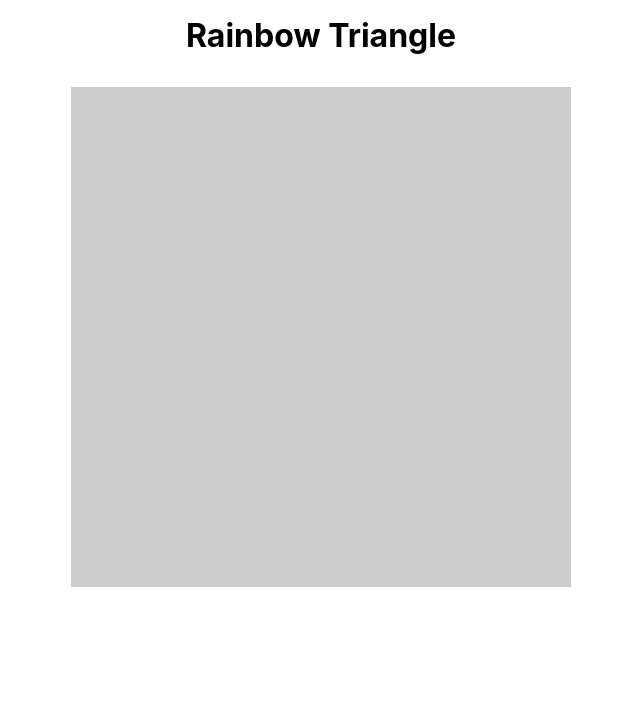
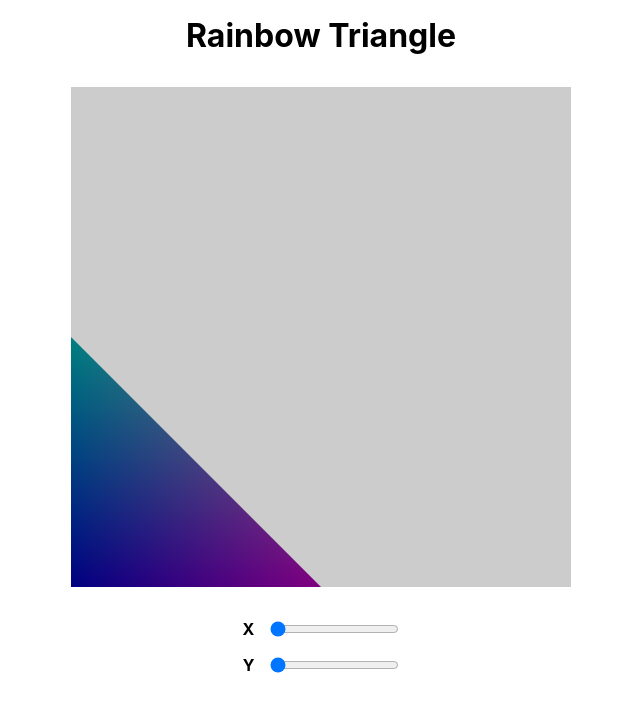
Before and after one commit to ronneljamesbote/webgl-examples, a Next.js app: page /examples/rainbow-triangle in a window 1280 px wide. Shown: the top 712 px of the page, without its empty margins (319-959 px from the left). Built offline with nearby package versions, Linux system fonts and the light colour scheme.

Commit message:
Implement triangle translation

```diff
--- a/src/pages/examples/rainbow-triangle/index.tsx
+++ b/src/pages/examples/rainbow-triangle/index.tsx
@@ -1,5 +1,5 @@
 import { NextPage } from 'next'
-import { useEffect } from 'react'
+import { useEffect, useState } from 'react'
 
 import { CanvasContainer } from '../../../components'
 import { initializeInstance } from '../../../utils/webgl'
@@ -9,7 +9,29 @@ import vertexShaderSource from './_shaders/vertex.glsl'
 const canvasId = 'canvas'
 const canvasDimensions = 500
 
+const drawScene = (gl: WebGL2RenderingContext, program: WebGLProgram) => {
+  const triangleGeometry = new Float32Array([0, 0, 250, 0, 0, 250])
+
+  const positionsBuffer = gl.createBuffer()
+  gl.bindBuffer(gl.ARRAY_BUFFER, positionsBuffer)
+  gl.bufferData(gl.ARRAY_BUFFER, triangleGeometry, gl.STATIC_DRAW)
+
+  const vertexArrayObject = gl.createVertexArray()
+  gl.bindVertexArray(vertexArrayObject)
+  const positionAttributeLocation = gl.getAttribLocation(program, 'a_position')
+  gl.enableVertexAttribArray(positionAttributeLocation)
+  gl.vertexAttribPointer(positionAttributeLocation, 2, gl.FLOAT, false, 0, 0)
+  gl.drawArrays(gl.TRIANGLES, 0, triangleGeometry.length / 2)
+
+  gl.useProgram(null)
+  gl.bindBuffer(gl.ARRAY_BUFFER, null)
+  gl.bindVertexArray(null)
+  gl.disableVertexAttribArray(positionAttributeLocation)
+}
+
 const RainbowTriangle: NextPage = () => {
+  const [translation, setTranslation] = useState<{ x: number; y: number }>({ x: 0, y: 0 })
+
   useEffect(() => {
     const { gl, program } = initializeInstance({
       canvasId: canvasId,
@@ -23,20 +45,49 @@ const RainbowTriangle: NextPage = () => {
       },
     })
 
-    const triangle = new Float32Array([-1, -1, 1, 0, 0, 1])
-    const positionsBuffer = gl.createBuffer()
-    gl.bindBuffer(gl.ARRAY_BUFFER, positionsBuffer)
-    gl.bufferData(gl.ARRAY_BUFFER, triangle, gl.STATIC_DRAW)
+    const resolutionUniform = gl.getUniformLocation(program, 'u_resolution')
+    gl.uniform1f(resolutionUniform, canvasDimensions)
 
-    const vertexArrayObject = gl.createVertexArray()
-    gl.bindVertexArray(vertexArrayObject)
-    const positionAttributeLocation = gl.getAttribLocation(program, 'a_position')
-    gl.enableVertexAttribArray(positionAttributeLocation)
-    gl.vertexAttribPointer(positionAttributeLocation, 2, gl.FLOAT, false, 0, 0)
-    gl.drawArrays(gl.TRIANGLES, 0, triangle.length / 2)
-  }, [])
+    const translationUniform = gl.getUniformLocation(program, 'u_translation')
+    gl.uniform2f(translationUniform, translation.x, translation.y)
 
-  return <CanvasContainer canvasId={canvasId} title="Rainbow Triangle" />
+    drawScene(gl, program)
+  }, [translation])
+
+  return (
+    <CanvasContainer canvasId={canvasId} title="Rainbow Triangle">
+      <div style={{ padding: '2rem' }}>
+        <div style={{ display: 'flex', justifyContent: 'center', marginBottom: '1rem' }}>
+          <label style={{ marginRight: '1rem', fontWeight: '700' }}>X</label>
+          <input
+            type="range"
+            min={0}
+            max={canvasDimensions}
+            value={translation.x}
+            onChange={(e) =>
+              setTranslation((prevState) => {
+                return { x: Number(e.target.value), y: prevState.y }
+              })
+            }
+          />
+        </div>
+        <div style={{ display: 'flex', justifyContent: 'center', marginBottom: '1rem' }}>
+          <label style={{ marginRight: '1rem', fontWeight: '700' }}>Y</label>
+          <input
+            type="range"
+            min={0}
+            max={canvasDimensions}
+            value={translation.y}
+            onChange={(e) =>
+              setTranslation((prevState) => {
+                return { x: prevState.x, y: Number(e.target.value) }
+              })
+            }
+          />
+        </div>
+      </div>
+    </CanvasContainer>
+  )
 }
 
 export default RainbowTriangle
```
